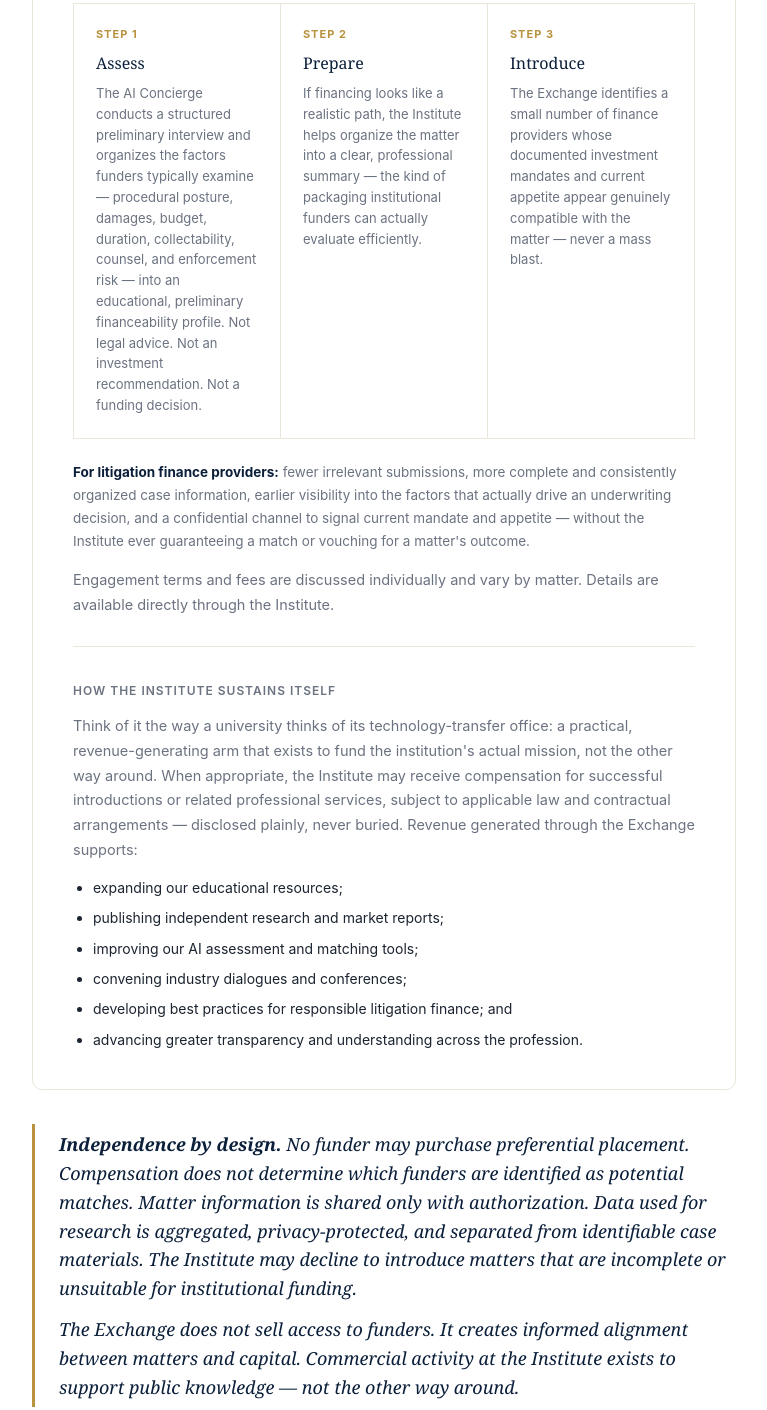
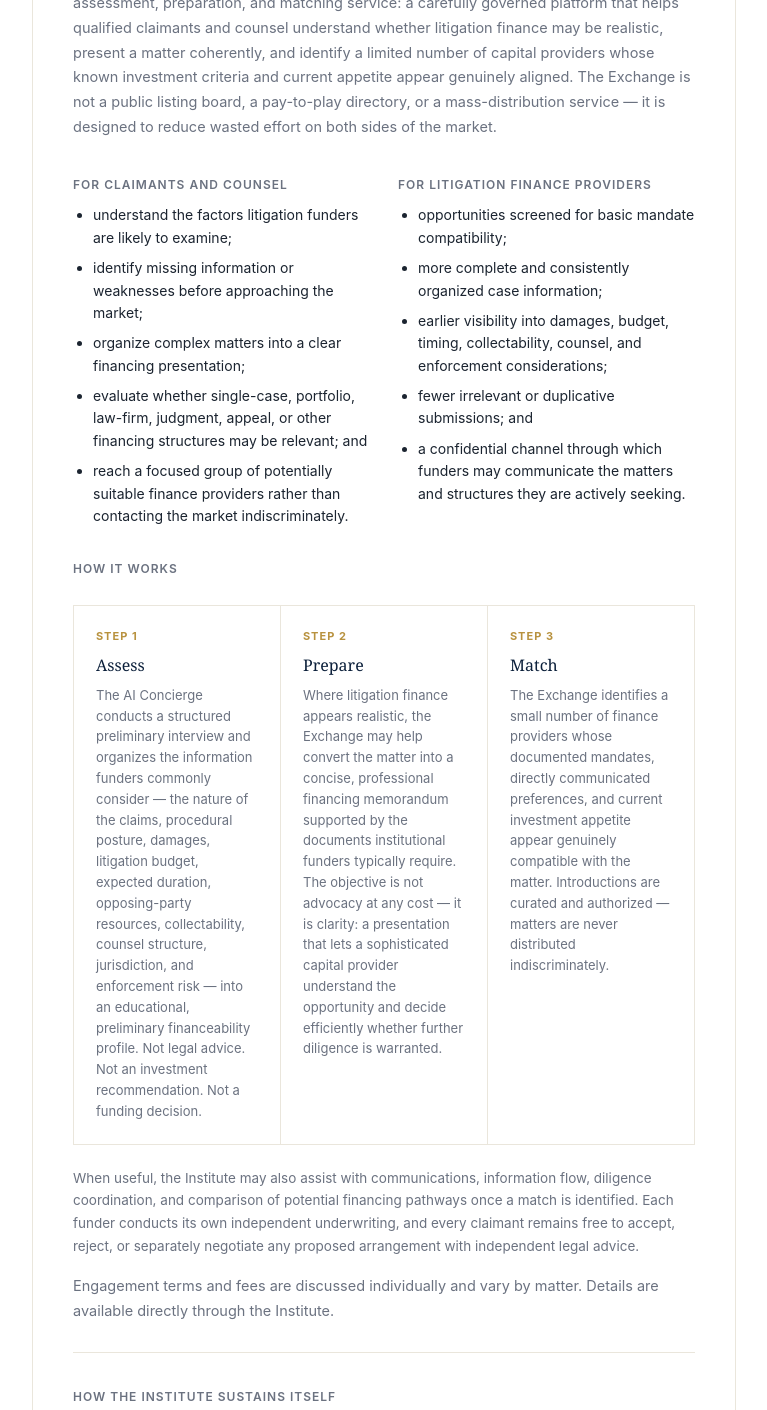
Before and after one commit to russrosenzweig/litigationfinanceinstitute, a website: page about.html in a window 1280 px wide. Shown: the part 4165-5575 px from the top of the page, without its empty margins (256-1023 px from the left). Drawn offline with Linux system fonts and the light colour scheme; no server answers.

Commit message:
Add files via upload

```diff
--- a/about.html
+++ b/about.html
@@ -132,46 +132,81 @@
     </div>
     <div class="exchange-panel">
       <p class="lead-line" style="font-family:Georgia,serif; font-style:italic; font-size:18px; color:var(--navy);">Litigation finance is not merely a question of whether capital is available. It is a question of fit.</p>
-      <p style="font-family:-apple-system,sans-serif; font-size:14.5px; color:var(--muted); line-height:1.7;">Different finance providers pursue different jurisdictions, claim types, investment sizes, durations, and risk profiles &mdash; yet claimants and law firms often enter the market with little visibility into those distinctions, while funders spend real time reviewing matters that fall outside their mandates before diligence even begins. <strong style="color:var(--navy);">The Exchange</strong> exists to make that process more intelligent: a carefully governed assessment, preparation, and matching service &mdash; not a public listing board, and not a mass-distribution service.</p>
+      <p style="font-family:-apple-system,sans-serif; font-size:14.5px; color:var(--muted); line-height:1.7;">Different finance providers pursue different jurisdictions, claim types, investment sizes, durations, risk profiles, procedural stages, and economic structures. Yet claimants and law firms often enter the market with little visibility into those distinctions, while funders spend substantial time reviewing matters that fall outside their mandates before meaningful diligence even begins.</p>
+      <p style="font-family:-apple-system,sans-serif; font-size:14.5px; color:var(--muted); line-height:1.7;"><strong style="color:var(--navy);">The Exchange</strong> exists to make that process more intelligent. It is the Institute's professional assessment, preparation, and matching service: a carefully governed platform that helps qualified claimants and counsel understand whether litigation finance may be realistic, present a matter coherently, and identify a limited number of capital providers whose known investment criteria and current appetite appear genuinely aligned. The Exchange is not a public listing board, a pay-to-play directory, or a mass-distribution service &mdash; it is designed to reduce wasted effort on both sides of the market.</p>
 
+      <div style="display:grid; grid-template-columns:1fr 1fr; gap:28px; margin-top:24px;">
+        <div>
+          <p style="font-family:-apple-system,sans-serif; font-size:12px; text-transform:uppercase; letter-spacing:1px; color:var(--muted); font-weight:600; margin-bottom:10px;">For Claimants and Counsel</p>
+          <ul style="font-family:-apple-system,sans-serif; font-size:14px; color:var(--ink); padding-left:20px; margin:0;">
+            <li style="margin-bottom:8px;">understand the factors litigation funders are likely to examine;</li>
+            <li style="margin-bottom:8px;">identify missing information or weaknesses before approaching the market;</li>
+            <li style="margin-bottom:8px;">organize complex matters into a clear financing presentation;</li>
+            <li style="margin-bottom:8px;">evaluate whether single-case, portfolio, law-firm, judgment, appeal, or other financing structures may be relevant; and</li>
+            <li style="margin-bottom:0;">reach a focused group of potentially suitable finance providers rather than contacting the market indiscriminately.</li>
+          </ul>
+        </div>
+        <div>
+          <p style="font-family:-apple-system,sans-serif; font-size:12px; text-transform:uppercase; letter-spacing:1px; color:var(--muted); font-weight:600; margin-bottom:10px;">For Litigation Finance Providers</p>
+          <ul style="font-family:-apple-system,sans-serif; font-size:14px; color:var(--ink); padding-left:20px; margin:0;">
+            <li style="margin-bottom:8px;">opportunities screened for basic mandate compatibility;</li>
+            <li style="margin-bottom:8px;">more complete and consistently organized case information;</li>
+            <li style="margin-bottom:8px;">earlier visibility into damages, budget, timing, collectability, counsel, and enforcement considerations;</li>
+            <li style="margin-bottom:8px;">fewer irrelevant or duplicative submissions; and</li>
+            <li style="margin-bottom:0;">a confidential channel through which funders may communicate the matters and structures they are actively seeking.</li>
+          </ul>
+        </div>
+      </div>
+
+      <p style="font-family:-apple-system,sans-serif; font-size:12px; text-transform:uppercase; letter-spacing:1px; color:var(--muted); font-weight:600; margin-top:32px; margin-bottom:14px;">How It Works</p>
       <div class="how-steps">
         <div class="how-step">
           <div class="sn">STEP 1</div>
           <h4>Assess</h4>
-          <p>The AI Concierge conducts a structured preliminary interview and organizes the factors funders typically examine &mdash; procedural posture, damages, budget, duration, collectability, counsel, and enforcement risk &mdash; into an educational, preliminary financeability profile. Not legal advice. Not an investment recommendation. Not a funding decision.</p>
+          <p>The AI Concierge conducts a structured preliminary interview and organizes the information funders commonly consider &mdash; the nature of the claims, procedural posture, damages, litigation budget, expected duration, opposing-party resources, collectability, counsel structure, jurisdiction, and enforcement risk &mdash; into an educational, preliminary financeability profile. Not legal advice. Not an investment recommendation. Not a funding decision.</p>
         </div>
         <div class="how-step">
           <div class="sn">STEP 2</div>
           <h4>Prepare</h4>
-          <p>If financing looks like a realistic path, the Institute helps organize the matter into a clear, professional summary &mdash; the kind of packaging institutional funders can actually evaluate efficiently.</p>
+          <p>Where litigation finance appears realistic, the Exchange may help convert the matter into a concise, professional financing memorandum supported by the documents institutional funders typically require. The objective is not advocacy at any cost &mdash; it is clarity: a presentation that lets a sophisticated capital provider understand the opportunity and decide efficiently whether further diligence is warranted.</p>
         </div>
         <div class="how-step">
           <div class="sn">STEP 3</div>
-          <h4>Introduce</h4>
-          <p>The Exchange identifies a small number of finance providers whose documented investment mandates and current appetite appear genuinely compatible with the matter &mdash; never a mass blast.</p>
+          <h4>Match</h4>
+          <p>The Exchange identifies a small number of finance providers whose documented mandates, directly communicated preferences, and current investment appetite appear genuinely compatible with the matter. Introductions are curated and authorized &mdash; matters are never distributed indiscriminately.</p>
         </div>
       </div>
 
-      <p style="font-family:-apple-system,sans-serif; font-size:13.5px; color:var(--muted); line-height:1.7; margin-top:22px;"><strong style="color:var(--navy);">For litigation finance providers:</strong> fewer irrelevant submissions, more complete and consistently organized case information, earlier visibility into the factors that actually drive an underwriting decision, and a confidential channel to signal current mandate and appetite &mdash; without the Institute ever guaranteeing a match or vouching for a matter's outcome.</p>
+      <p style="font-family:-apple-system,sans-serif; font-size:13.5px; color:var(--muted); line-height:1.7; margin-top:22px;">When useful, the Institute may also assist with communications, information flow, diligence coordination, and comparison of potential financing pathways once a match is identified. Each funder conducts its own independent underwriting, and every claimant remains free to accept, reject, or separately negotiate any proposed arrangement with independent legal advice.</p>
 
       <p style="font-family:-apple-system,sans-serif; font-size:14.5px; color:var(--muted); line-height:1.7; margin-top:16px;">Engagement terms and fees are discussed individually and vary by matter. Details are available directly through the Institute.</p>
 
       <div style="margin-top:28px; padding-top:22px; border-top:1px solid var(--line);">
         <p style="font-family:-apple-system,sans-serif; font-size:12px; text-transform:uppercase; letter-spacing:1px; color:var(--muted); font-weight:600; margin-bottom:10px;">How the Institute Sustains Itself</p>
-        <p style="font-family:-apple-system,sans-serif; font-size:14.5px; color:var(--muted); line-height:1.7;">Think of it the way a university thinks of its technology-transfer office: a practical, revenue-generating arm that exists to fund the institution's actual mission, not the other way around. When appropriate, the Institute may receive compensation for successful introductions or related professional services, subject to applicable law and contractual arrangements &mdash; disclosed plainly, never buried. Revenue generated through the Exchange supports:</p>
+        <p style="font-family:-apple-system,sans-serif; font-size:14.5px; color:var(--muted); line-height:1.7;">The Exchange plays a role similar to a university's technology-transfer office: a practical, revenue-generating arm that helps sustain a broader institutional mission. When appropriate and permitted, the Institute may receive compensation for successful introductions, assessment work, case-preparation services, research, consulting, or related professional activities. Engagement terms vary according to the nature and complexity of the matter and are discussed directly and disclosed plainly. Revenue from the Exchange supports:</p>
         <ul style="font-family:-apple-system,sans-serif; font-size:14px; color:var(--ink); padding-left:20px; margin:10px 0 0 0;">
-          <li style="margin-bottom:8px;">expanding our educational resources;</li>
-          <li style="margin-bottom:8px;">publishing independent research and market reports;</li>
-          <li style="margin-bottom:8px;">improving our AI assessment and matching tools;</li>
-          <li style="margin-bottom:8px;">convening industry dialogues and conferences;</li>
-          <li style="margin-bottom:8px;">developing best practices for responsible litigation finance; and</li>
-          <li style="margin-bottom:0;">advancing greater transparency and understanding across the profession.</li>
+          <li style="margin-bottom:8px;">expanding the Research Library;</li>
+          <li style="margin-bottom:8px;">publishing independent market analyses;</li>
+          <li style="margin-bottom:8px;">improving AI-assisted assessment and matching tools;</li>
+          <li style="margin-bottom:8px;">developing educational programs;</li>
+          <li style="margin-bottom:8px;">convening litigators, financiers, academics, judges, insurers, economists, and corporate legal leaders;</li>
+          <li style="margin-bottom:8px;">studying emerging financing structures and underserved areas of the market; and</li>
+          <li style="margin-bottom:0;">advancing greater transparency and responsible practice throughout the field.</li>
         </ul>
       </div>
     </div>
     <div class="neutral-block">
-      <p style="margin-bottom:12px;"><strong>Independence by design.</strong> No funder may purchase preferential placement. Compensation does not determine which funders are identified as potential matches. Matter information is shared only with authorization. Data used for research is aggregated, privacy-protected, and separated from identifiable case materials. The Institute may decline to introduce matters that are incomplete or unsuitable for institutional funding.</p>
-      <p>The Exchange does not sell access to funders. It creates informed alignment between matters and capital. Commercial activity at the Institute exists to support public knowledge &mdash; not the other way around.</p>
+      <p style="margin-bottom:10px;"><strong>Independence by design.</strong> The Institute's credibility depends on the integrity of its process. Accordingly:</p>
+      <ul style="font-family:-apple-system,sans-serif; font-size:13.5px; color:var(--ink); padding-left:20px; margin:0 0 12px 0;">
+        <li style="margin-bottom:6px;">no funder may purchase preferential placement or ranking;</li>
+        <li style="margin-bottom:6px;">compensation does not determine which funders are identified as potential matches;</li>
+        <li style="margin-bottom:6px;">confidential matter information is shared only with appropriate authorization;</li>
+        <li style="margin-bottom:6px;">the Institute may decline to introduce matters that are incomplete, unsuitable, or unlikely to meet institutional funding criteria;</li>
+        <li style="margin-bottom:6px;">any potential compensation arrangement is disclosed clearly; and</li>
+        <li style="margin-bottom:0;">information used for research is aggregated, privacy-protected, and separated from identifiable case materials.</li>
+      </ul>
+      <p style="margin-bottom:12px;">The Institute does not guarantee that a matter will receive funding, and an introduction does not constitute an endorsement by the Institute or an expression of interest by any finance provider.</p>
+      <p>Commercial activity supports the Institute's mission. It does not define it. That ordering is the whole point.</p>
     </div>
   </div>
 </section>
```
